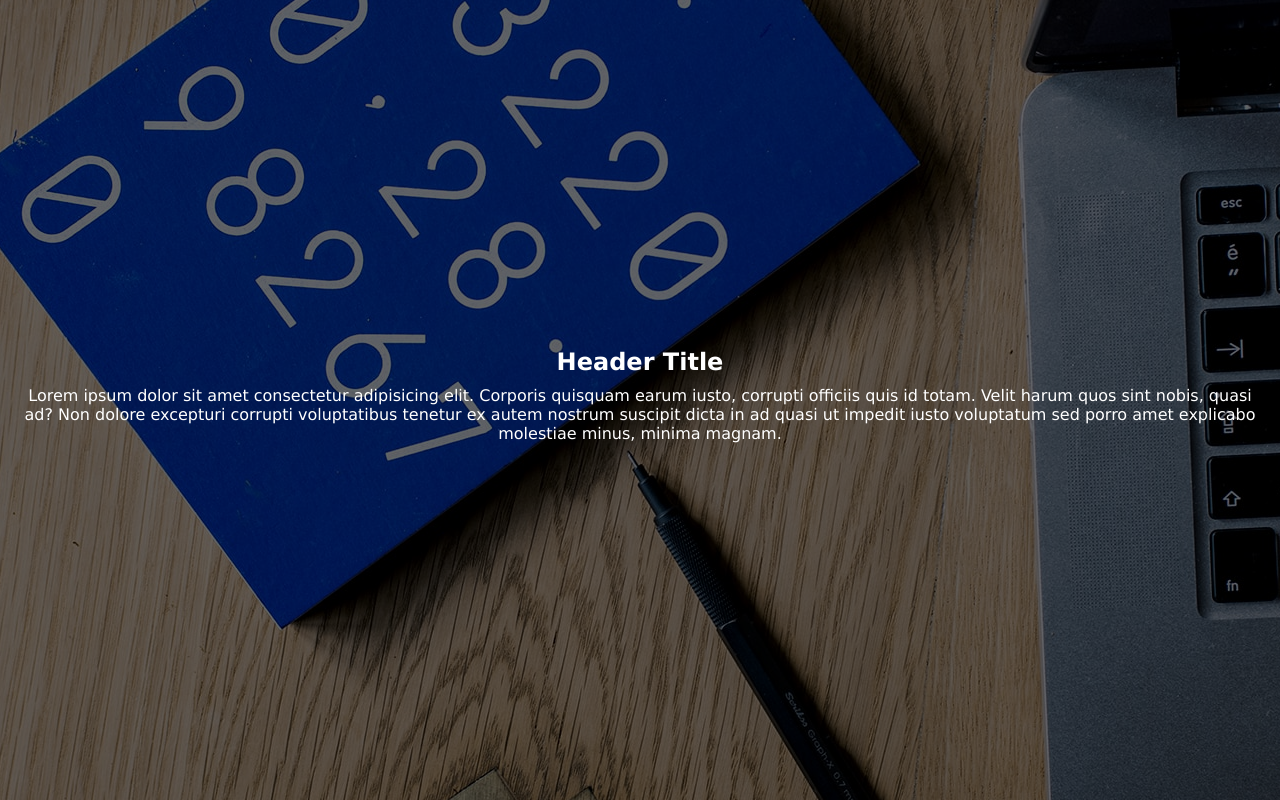
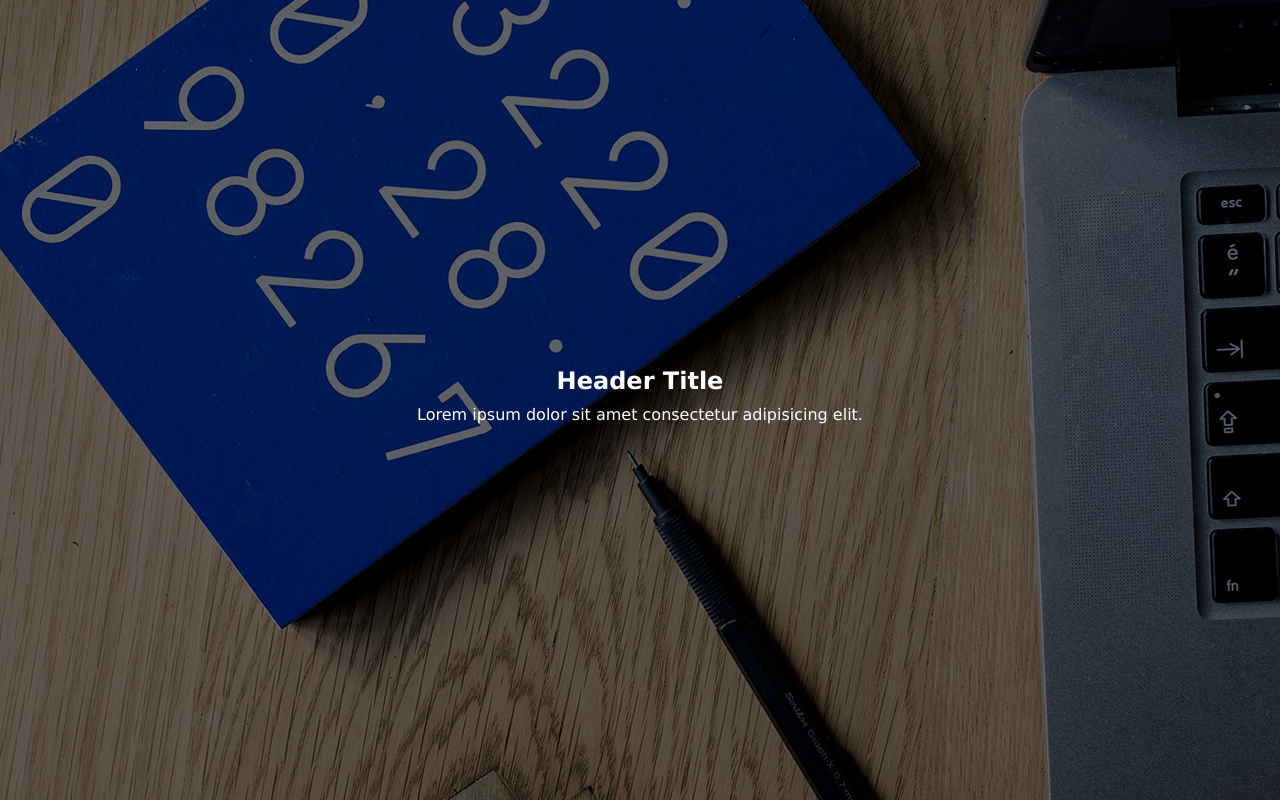
Before and after one commit to lutfiqaraman/BackgroundImage, a plain HTML site: page index.html in a window 1280 px wide. Drawn offline with Linux system fonts and the light colour scheme.

Commit message:
change the content of index file

```diff
--- a/index.html
+++ b/index.html
@@ -10,7 +10,7 @@
   <div id="wrapper">
     <section>
       <h2>Header Title</h2>
-      <p>Lorem ipsum dolor sit amet consectetur adipisicing elit. Corporis quisquam earum iusto, corrupti officiis quis id totam. Velit harum quos sint nobis, quasi ad? Non dolore excepturi corrupti voluptatibus tenetur ex autem nostrum suscipit dicta in ad quasi ut impedit iusto voluptatum sed porro amet explicabo molestiae minus, minima magnam.</p>
+      <p>Lorem ipsum dolor sit amet consectetur adipisicing elit.</p>
     </section>
   </div>
 </body>
```
